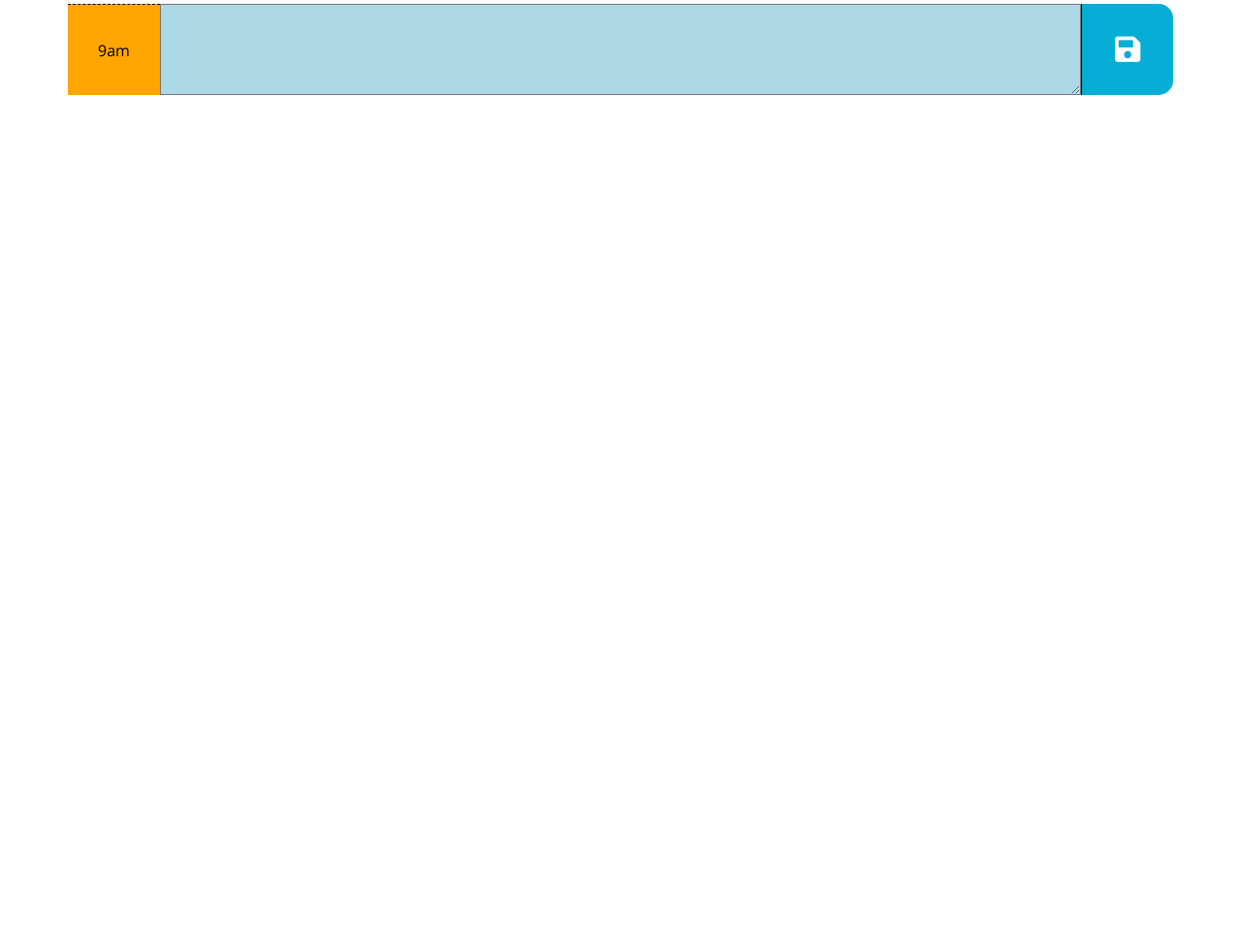
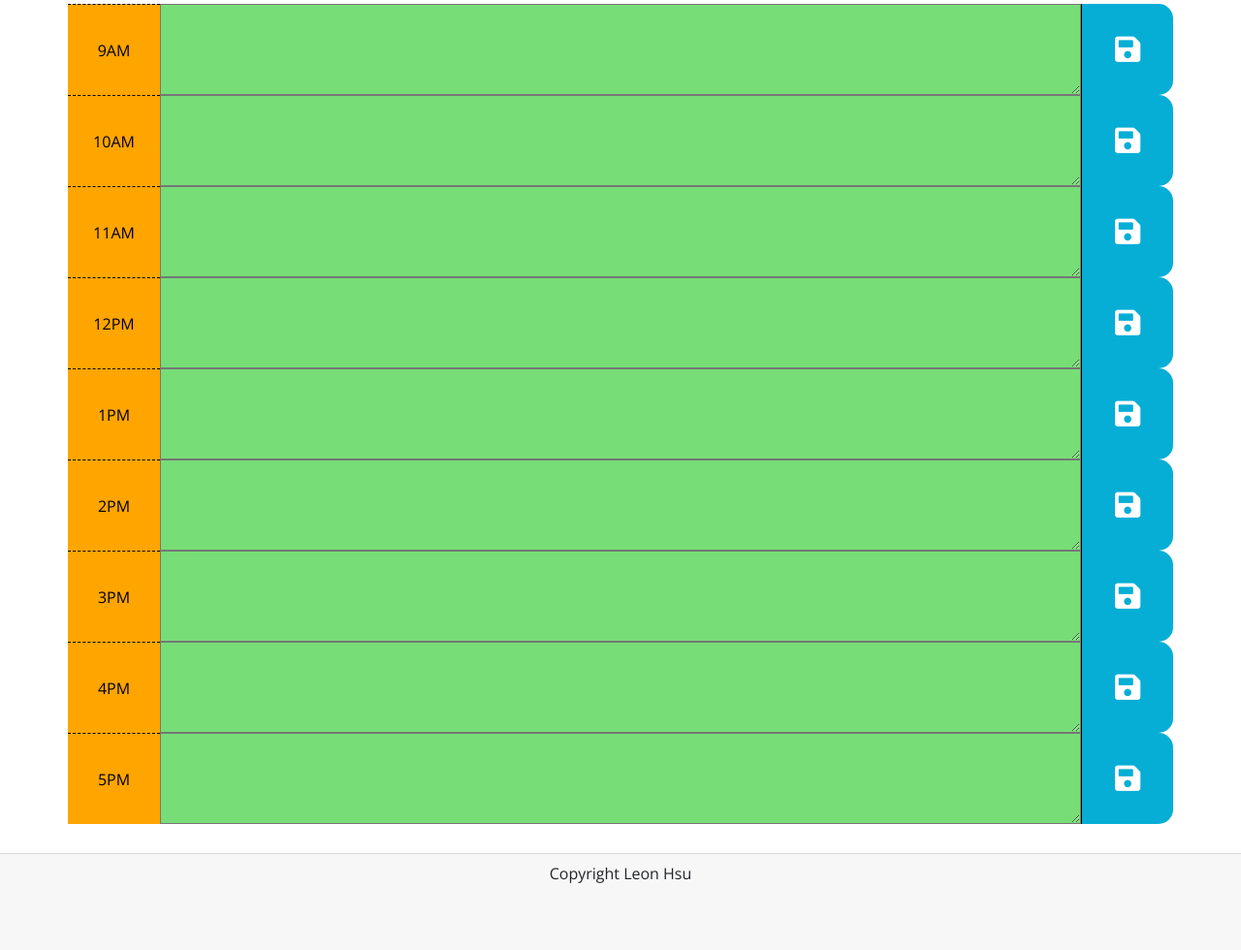
Before and after one commit to leonhsu95/work-planner, a plain HTML site: page index.html in a window 1280 px wide. Shown: the part 332-1312 px from the top of the page at 97% size. Before the commit the page ends 800 px from the top, so only its background shows below. Drawn offline with nearby package versions, Linux system fonts and the light colour scheme.

Commit message:
textArea background changes colour according to hour passed

```diff
--- a/assets/scripts/script.js
+++ b/assets/scripts/script.js
@@ -1,7 +1,9 @@
 // Display Current Time
+var currentTime = moment();
 var currentDay = moment().format("dddd, Do MMMM");
 var currentDayEl = $('#current-day');
 currentDayEl.text("Today is " + currentDay);
+
 
 
 // Timeblock Elements
@@ -10,9 +12,15 @@ var rowEl = $("<div>");
 rowEl.attr("class","row time-block");
 main.append(rowEl);
 
+
+
+// Creating Timeblocks Dynamically
+for (let i = 0; i < 9; i++) {
+        var dayHour = moment().startOf("day").add(i+9,"h");
+
         var hourEl = $("<div>");
         hourEl.attr("class","col-3 col-sm-2 col-lg-1 scheduler-hour hour");
-hourEl.text("9am");
+        hourEl.text(dayHour.format("hA"));
         rowEl.append(hourEl);
 
         var schedulerPlannerEl = $("<div>");
@@ -20,10 +28,24 @@ var textAreaEl = $("<textarea>");
 
         schedulerPlannerEl.attr("class","col-6 col-sm-8 col-lg-10 scheduler-planner");
         textAreaEl.attr({
-                    "class":"mt-10 scheduler-input",
+                            "class":"scheduler-input",
                             "cols":"5",
                             "rows":"3"
                         });
+
+        // Changing Colour based on Hour Passed
+        if (moment(dayHour).isBefore(currentTime, "hour")){
+            textAreaEl.addClass('past');
+        }
+
+        else if(moment(dayHour).isSame(currentTime, "hour")){
+            textAreaEl.addClass('present');
+        }
+
+        else{
+            textAreaEl.addClass('future');
+        }
+
         rowEl.append(schedulerPlannerEl);
         schedulerPlannerEl.append(textAreaEl);
 
@@ -45,3 +67,5 @@ rowEl.append(saveEl);
         saveEl.append(saveFormEl);
         saveFormEl.append(saveButtonEl);
         saveButtonEl.append(saveIconEl);
+
+}
--- a/assets/styles/style.css
+++ b/assets/styles/style.css
@@ -3,22 +3,6 @@ body {
   font-size: 16px;
   line-height: 1;
 }
-
-/* textarea {
-  background: transparent;
-  border: none;
-  resize: none;
-  color: #000000;
-  border-left: 1px solid black;
-  padding: 10px;
-  background-color: #ffffff;
-  width: 100%;
-  line-height: 1.3;
-  margin: -20px 0 -20px 0;
-
-} */
-
-
 
 .dashboard {
   text-align: center;
@@ -28,18 +12,6 @@ body {
   border-bottom: 10px solid black;
 }
 
-/* .description {
-
-} */
-/*
-.time-block {
-  text-align: center;
-  border-radius: 15px;
-  white-space: pre-wrap;
-  height: 80px;
-  border-top: 1px solid white;
-} */
-
 .hour {
   background-color: #ffffff;
   color: #000000;
@@ -48,17 +20,17 @@ body {
 
 .past {
   background-color: #d3d3d3;
-  color: white;
+  color: black;
 }
 
 .present {
   background-color: #ff6961;
-  color: white;
+  color: black;
 }
 
 .future {
   background-color: #77dd77;
-  color: white;
+  color: black;
 }
 
 .save-button {
@@ -100,7 +72,6 @@ i:hover {
   display: block;
   width: 100%;
   white-space: pre-wrap;
-  background-color: lightblue;
   padding: 10px;
   line-height: 1.5;
 
@@ -111,3 +82,10 @@ i:hover {
   box-shadow: 0;
   border: 0;
 }
+
+footer{
+  text-align: center;
+  margin-top: 30px;
+  padding: 10px;
+  height: 100px;
+}
--- a/index.html
+++ b/index.html
@@ -20,20 +20,12 @@
 
     <main id="main" class="container">
       <!-- Timeblocks go here -->
-     <!-- <div class="row time-block">
-        <div class="col-3 col-sm-2 col-lg-1 schedule-hour">
-          9am
-        </div>
-        <div class="col-6 col-sm-8 col-lg-10 description schedule-planner">
-          <textarea class= "mt-10" name="" id="scheduler-text" cols="5" rows="3"></textarea>
 
-        </div>
-        <div class="col-6 col-sm-2 col-lg-1 save-button">
-        <form method="get"><button class="save" type="submit"><i class="fas fa-save"></i></button></form>
-        </div>
-      </div> -->
     </main>
 
+    <footer class="card-footer">
+      <p>Copyright Leon Hsu</p>
+    </footer>
     <script src="https://cdnjs.cloudflare.com/ajax/libs/jquery/3.2.1/jquery.min.js"></script>
     <script src="https://cdnjs.cloudflare.com/ajax/libs/moment.js/2.24.0/moment.min.js"></script>
     <script src="assets/scripts/script.js"></script>
```
Lines whose indentation alone changed are shown as unchanged.
